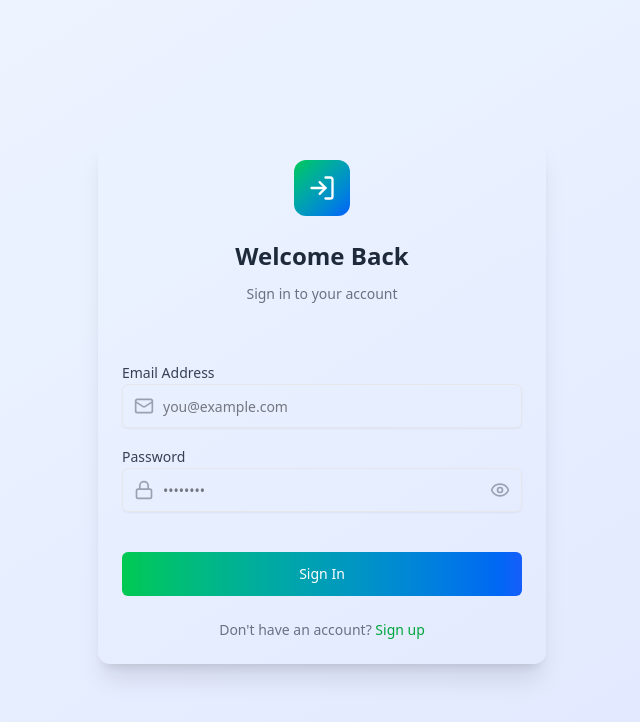
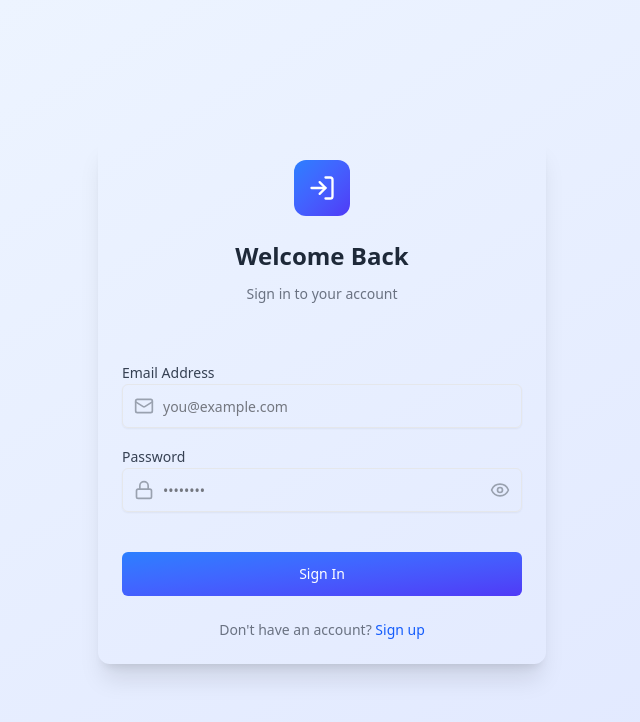
Before and after one commit to vulture02/ModelLens, a React app in the folder frontend/: page /login in a window 1280 px wide. Shown: the top 722 px of the page, without its empty margins (318-958 px from the left). Built offline with nearby package versions, Linux system fonts and the light colour scheme; the HTML template or start-up script is replaced by a standard one.

Commit message:
updated styles in Login page

```diff
--- a/frontend/src/pages/LoginPage.tsx
+++ b/frontend/src/pages/LoginPage.tsx
@@ -60,7 +60,7 @@ export default function LoginPage() {
       <Card className="w-full max-w-md shadow-xl border-0">
         <CardHeader className="text-center pb-2">
           {/* Logo */}
-          <div className="mx-auto w-14 h-14 bg-gradient-to-br from-green-500 to-blue-600 rounded-xl flex items-center justify-center mb-4">
+          <div className="mx-auto w-14 h-14 bg-gradient-to-br from-blue-500 to-indigo-600 rounded-xl flex items-center justify-center mb-4">
             <LogIn className="w-7 h-7 text-white" />
           </div>
 
@@ -133,7 +133,7 @@ export default function LoginPage() {
             <Button
               type="submit"
               disabled={isLoading}
-              className="w-full h-11 bg-gradient-to-r from-green-500 to-blue-600 hover:from-green-600 hover:to-blue-700 text-white font-medium mt-6"
+              className="w-full h-11 bg-gradient-to-br from-blue-500 to-indigo-600 hover:from-blue-600 hover:to-indigo-700 text-white font-medium mt-6"
             >
               {isLoading ? (
                 <div className="w-5 h-5 border-2 border-white/30 border-t-white rounded-full animate-spin" />
@@ -146,7 +146,7 @@ export default function LoginPage() {
           {/* Register Link */}
           <p className="text-center text-gray-500 text-sm mt-6">
             Don't have an account?{" "}
-            <a href="/register" className="text-green-600 hover:underline font-medium">
+            <a href="/register" className="text-blue-600 hover:underline font-medium">
               Sign up
             </a>
           </p>
```
